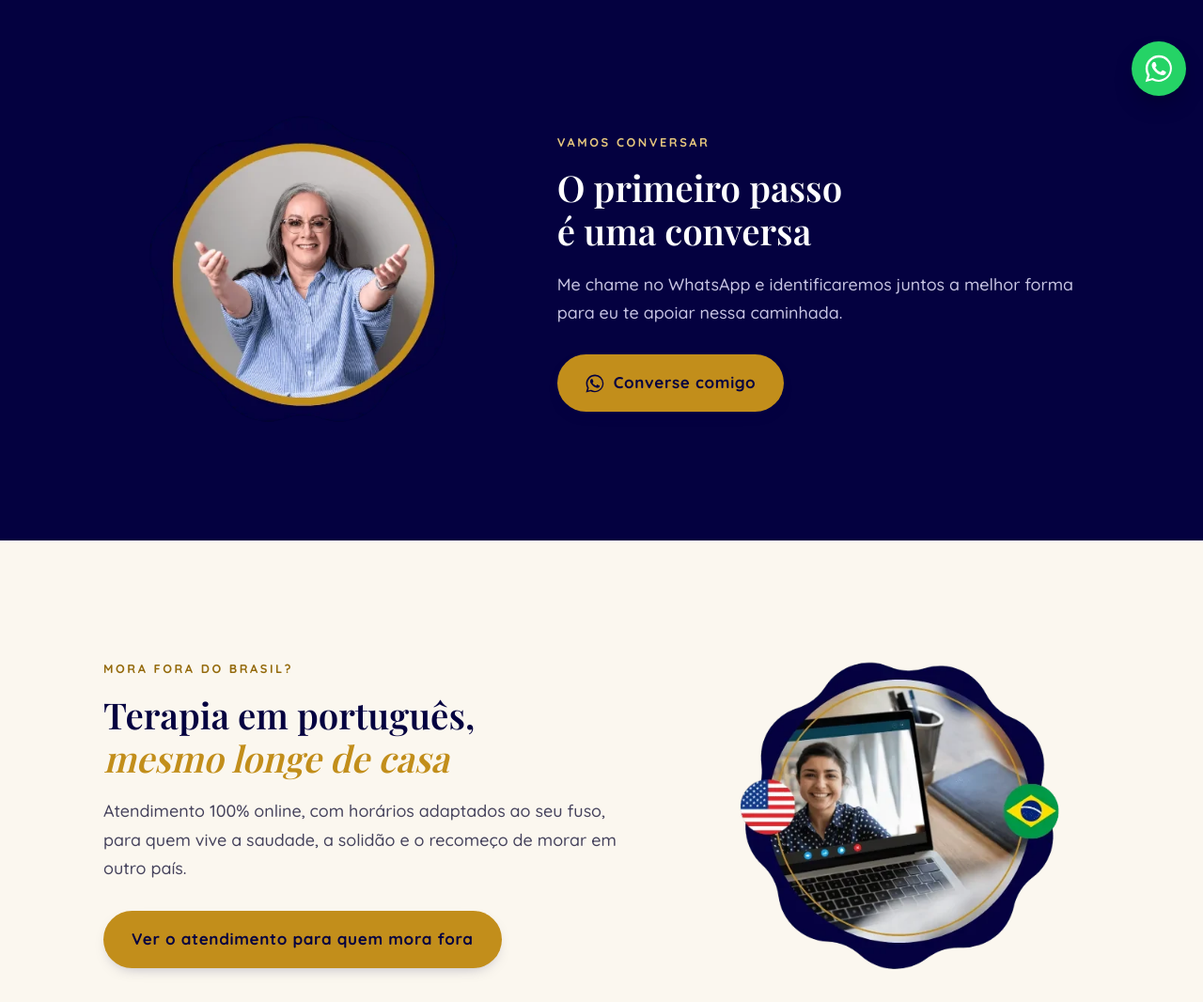
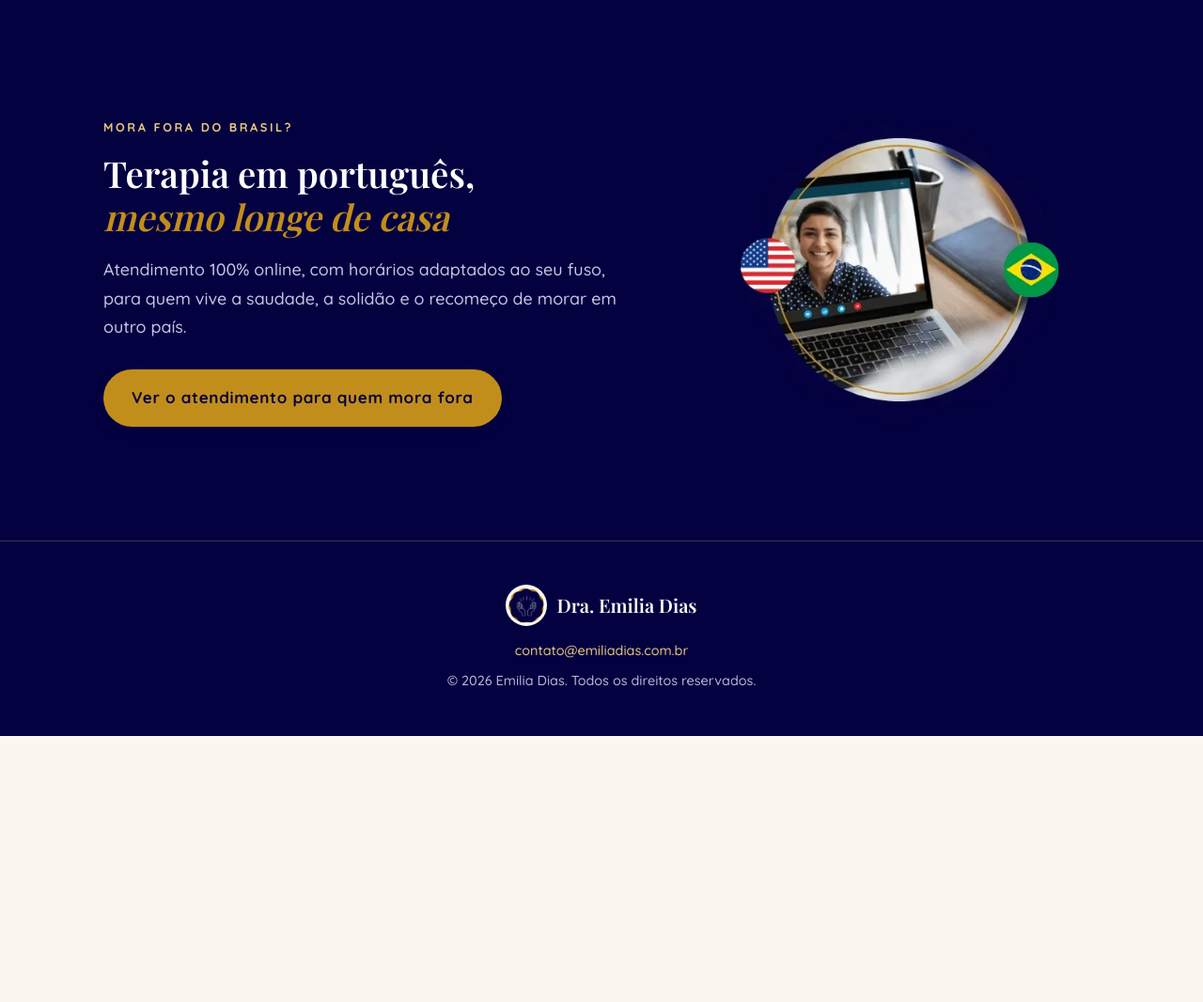
Before and after one commit to brunotropolis/emiliadias-site, a plain HTML site: page index.html in a window 1280 px wide. Shown: the part 680-1746 px from the top of the page at 94% size. After the commit the page ends 1463 px from the top, so only its background shows below. Drawn offline with nearby package versions, Linux system fonts and the light colour scheme; a web font is replaced by a local one.

Commit message:
home: sem botão do topo, sem float, sem faixa redundante; expatriados em fundo azul
Co-Authored-By: Claude Opus 5.5 <noreply@anthropic.com>

```diff
--- a/index.html
+++ b/index.html
@@ -23,7 +23,6 @@
 <header class="top">
   <div class="wrap">
     <a class="brand" href="/"><img src="/img/icone.webp" alt=""><span>Emilia Dias<small>Psicologia Espiritual</small></span></a>
-    <a class="btn sm" data-wa href="#">Fale comigo</a>
   </div>
 </header>
 
@@ -40,18 +39,6 @@
 </section>
 
 <section class="dark">
-  <div class="wrap split">
-    <div class="media reveal"><img src="/img/emilia-acolhe.webp" alt="Dra. Emilia Dias de braços abertos" loading="lazy" width="500" height="500"></div>
-    <div class="reveal">
-      <span class="eyebrow">Vamos conversar</span>
-      <h2>O primeiro passo é uma conversa</h2>
-      <p class="lead" style="margin:18px 0 30px">Me chame no WhatsApp e identificaremos juntos a melhor forma para eu te apoiar nessa caminhada.</p>
-      <a class="btn" data-wa href="#"><svg viewBox="0 0 24 24"><use href="#wa"/></svg>Converse comigo</a>
-    </div>
-  </div>
-</section>
-
-<section>
   <div class="wrap split rev">
     <div class="media reveal"><img src="/img/idioma.webp" alt="Atendimento online para brasileiros no exterior" loading="lazy" width="500" height="500"></div>
     <div class="reveal">
@@ -71,7 +58,6 @@
   </div>
 </footer>
 
-<a class="float" data-wa href="#" aria-label="Falar no WhatsApp"><svg viewBox="0 0 24 24"><use href="#wa"/></svg></a>
 
 <svg width="0" height="0" style="position:absolute"><symbol id="wa" viewBox="0 0 24 24"><path d="M17.47 14.38c-.3-.15-1.76-.87-2.03-.97-.27-.1-.47-.15-.67.15-.2.3-.77.97-.94 1.17-.17.2-.35.22-.65.07-.3-.15-1.26-.46-2.4-1.48-.89-.79-1.49-1.77-1.66-2.07-.17-.3-.02-.46.13-.61.13-.13.3-.35.45-.52.15-.17.2-.3.3-.5.1-.2.05-.37-.02-.52-.08-.15-.67-1.62-.92-2.22-.24-.58-.49-.5-.67-.51h-.57c-.2 0-.52.07-.8.37-.27.3-1.04 1.02-1.04 2.48s1.07 2.88 1.21 3.08c.15.2 2.1 3.2 5.08 4.49.71.31 1.26.49 1.69.63.71.23 1.36.2 1.87.12.57-.09 1.76-.72 2.01-1.41.25-.7.25-1.29.17-1.41-.07-.13-.27-.2-.57-.35M12.05 21.5h-.01a9.4 9.4 0 0 1-4.8-1.31l-.34-.2-3.57.93.95-3.48-.22-.36a9.43 9.43 0 0 1-1.44-5.03c0-5.2 4.24-9.44 9.45-9.44a9.4 9.4 0 0 1 6.68 2.77 9.38 9.38 0 0 1 2.76 6.68c0 5.2-4.24 9.44-9.46 9.44m8.04-17.48A11.3 11.3 0 0 0 12.05.67C5.78.67.68 5.77.68 12.04c0 2 .52 3.96 1.52 5.68L.58 23.33l5.73-1.5a11.33 11.33 0 0 0 5.43 1.38h.01c6.26 0 11.36-5.1 11.37-11.37a11.3 11.3 0 0 0-3.33-8.04"/></symbol></svg>
 <script>
--- a/style.css
+++ b/style.css
@@ -124,3 +124,5 @@ footer a{color:var(--gold-soft);text-decoration:none}
 }
 
 .halo img.box{border-radius:32px}
+footer{border-top:1px solid rgba(230,199,125,.25)}
+footer .brand img{background:#fbf7ef;border-radius:50%;padding:3px}
```
